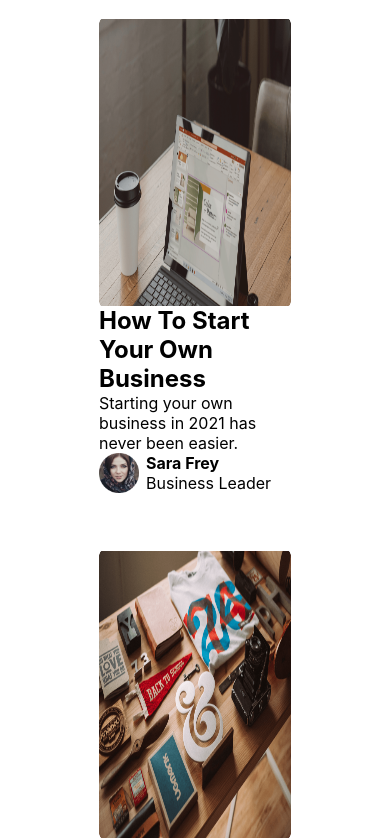
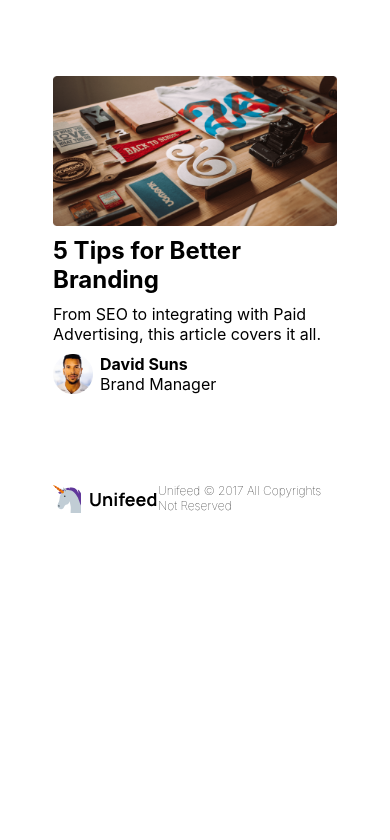
Before and after one commit to ChristYouzan12/ChristYouzan12, a React (Create React App) app: page / in a window 390 px wide. Shown: the part 1229-2069 px from the top of the page. After the commit the page ends 1744 px from the top, so only its background shows below. Built offline with nearby package versions, Linux system fonts and the light colour scheme.

Commit message:
added height on items in Mains.css

```diff
--- a/src/components/webPage2/Main-component.js
+++ b/src/components/webPage2/Main-component.js
@@ -10,6 +10,12 @@ const Main_components = () => {
   display:flex;
   justify-content: space-between;
   margin-top: 50px;
+
+  @media screen and (max-width:1062px){
+{Style} > p {
+    font-size:12px;
+    font-weight: 100;
+  }
   `;
 
   const Parent = Styled.div`
@@ -17,6 +23,8 @@ const Main_components = () => {
   justify-content:space-evenly;
   flex-direction:column;
   height:90%
+
+}
   `;
   return (
     <div className="containers">
--- a/src/components/webPage2/Main.css
+++ b/src/components/webPage2/Main.css
@@ -5,11 +5,11 @@
   font-family: "Inter", sans-serif;
 }
 
-/* html,
 body,
 #root {
-  height: 100vh;
-} */
+  height: 100%;
+  overflow: auto;
+}
 
 .containers {
   flex-flow: column nowrap;
@@ -17,12 +17,12 @@ body,
   flex-direction: column;
   justify-content: space-evenly;
   height: 100%;
-  padding: 0 422px;
+  padding: 0 20%;
 }
 
 @media screen and (max-width:1062px) {
   .containers {
-    padding: 0 99px;
+    padding: 0 53px;
   }
 
 }
--- a/src/components/webPage2/Mains.css
+++ b/src/components/webPage2/Mains.css
@@ -66,7 +66,7 @@
   justify-content: space-evenly;
   flex-direction: column;
   margin: 29px 0;
-  height: 100%;
+  height: 338px;
 }
 
 .main-container {
@@ -99,7 +99,7 @@
   }
 
   .img-container>img {
-    height: 260px;
+    height: 150px;
     width: 100%;
     /* object-fit: cover; */
   }
@@ -111,7 +111,7 @@
 
   .items>img {
     width: 100%;
-    height: 287px;
+    height: 150px;
   }
 
 }
```
